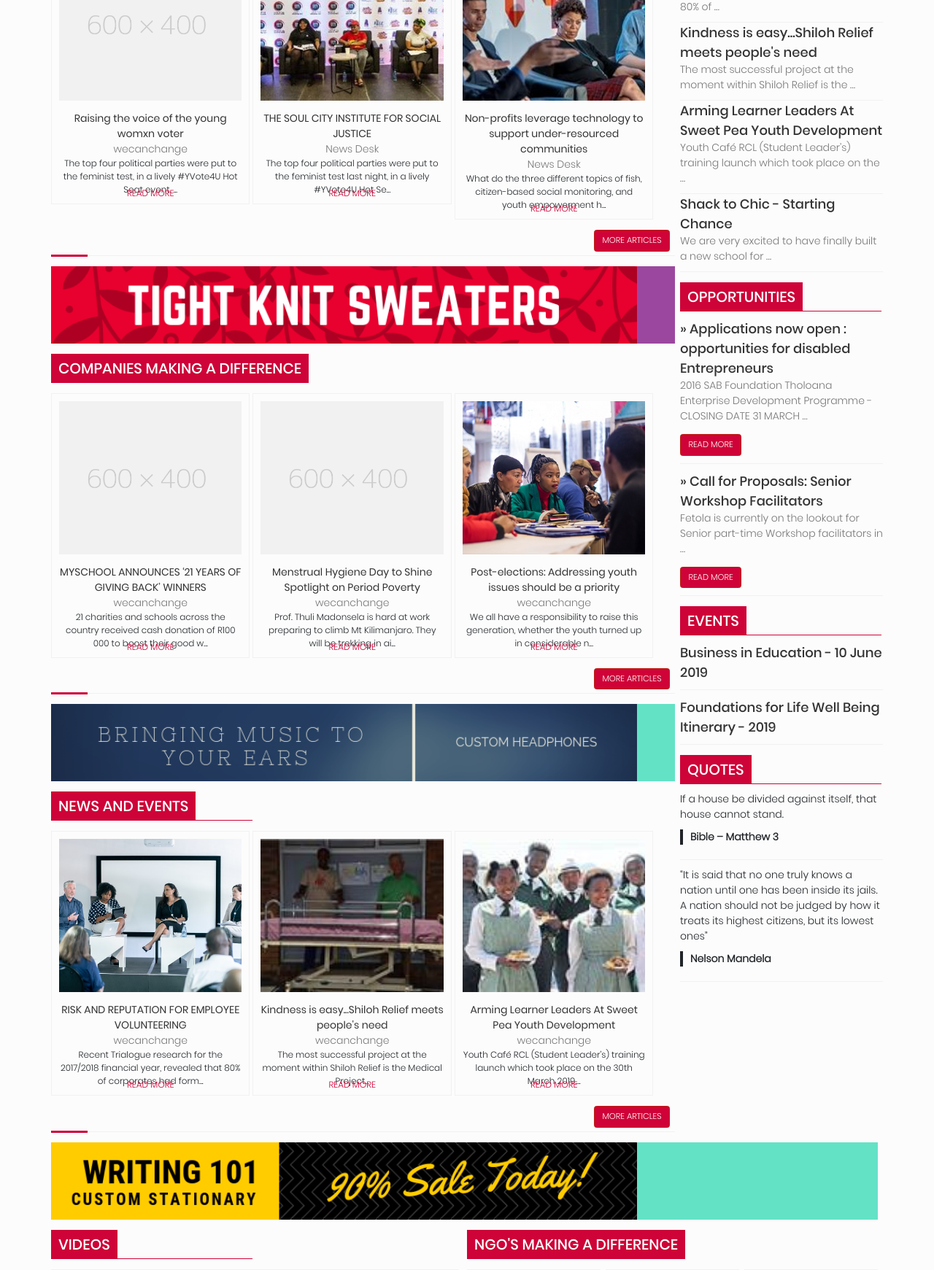
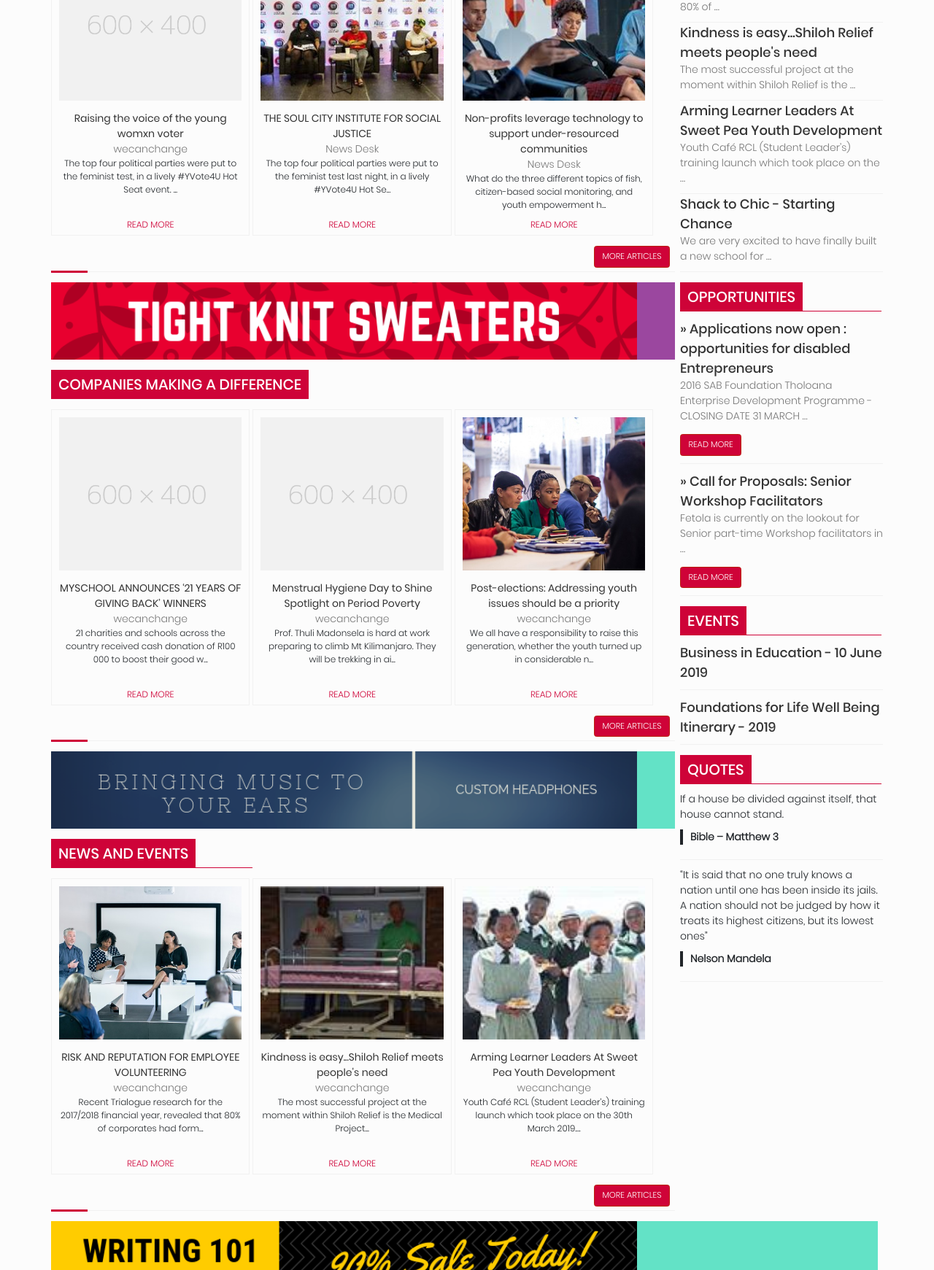
Before and after one commit to heritiermwalila/wecanchangetheworld, a Django app: page / in a window 1280 px wide. Shown: the part 783-2524 px from the top of the page at 73% size. Run offline with Django 3.2, Linux system fonts and the light colour scheme; data comes from the database, SQL or seed files in the repository; some libraries are stand-ins or nearby versions.

Commit message:
update style

```diff
--- a/static/css/style.css
+++ b/static/css/style.css
@@ -369,7 +369,7 @@
     border: 1px solid #f1f1f1;
     padding: 10px;
     text-align: center;
-    min-height: 360px;
+    min-height: 406px;
     position: relative;
     margin-right:4px;
 }
```
